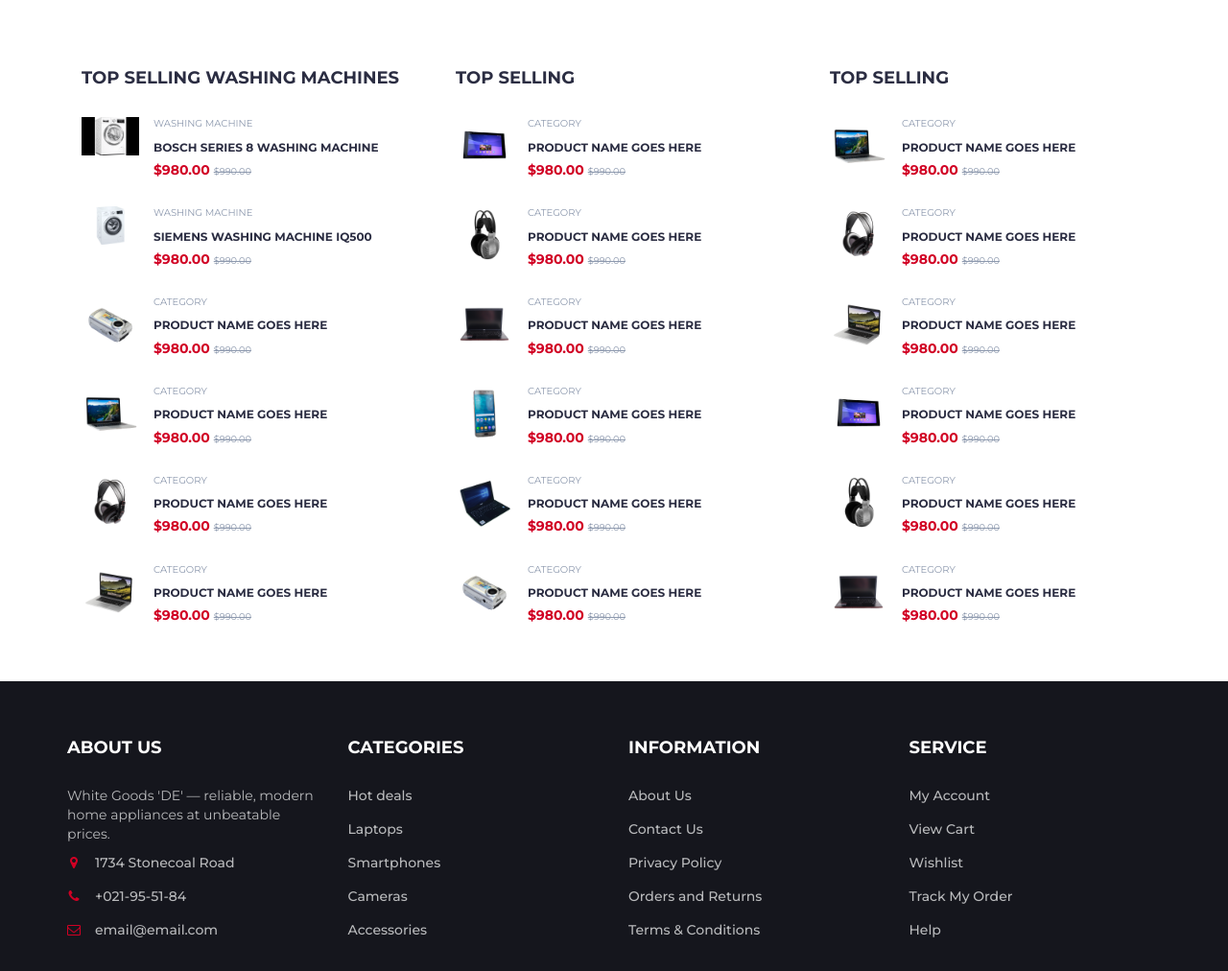
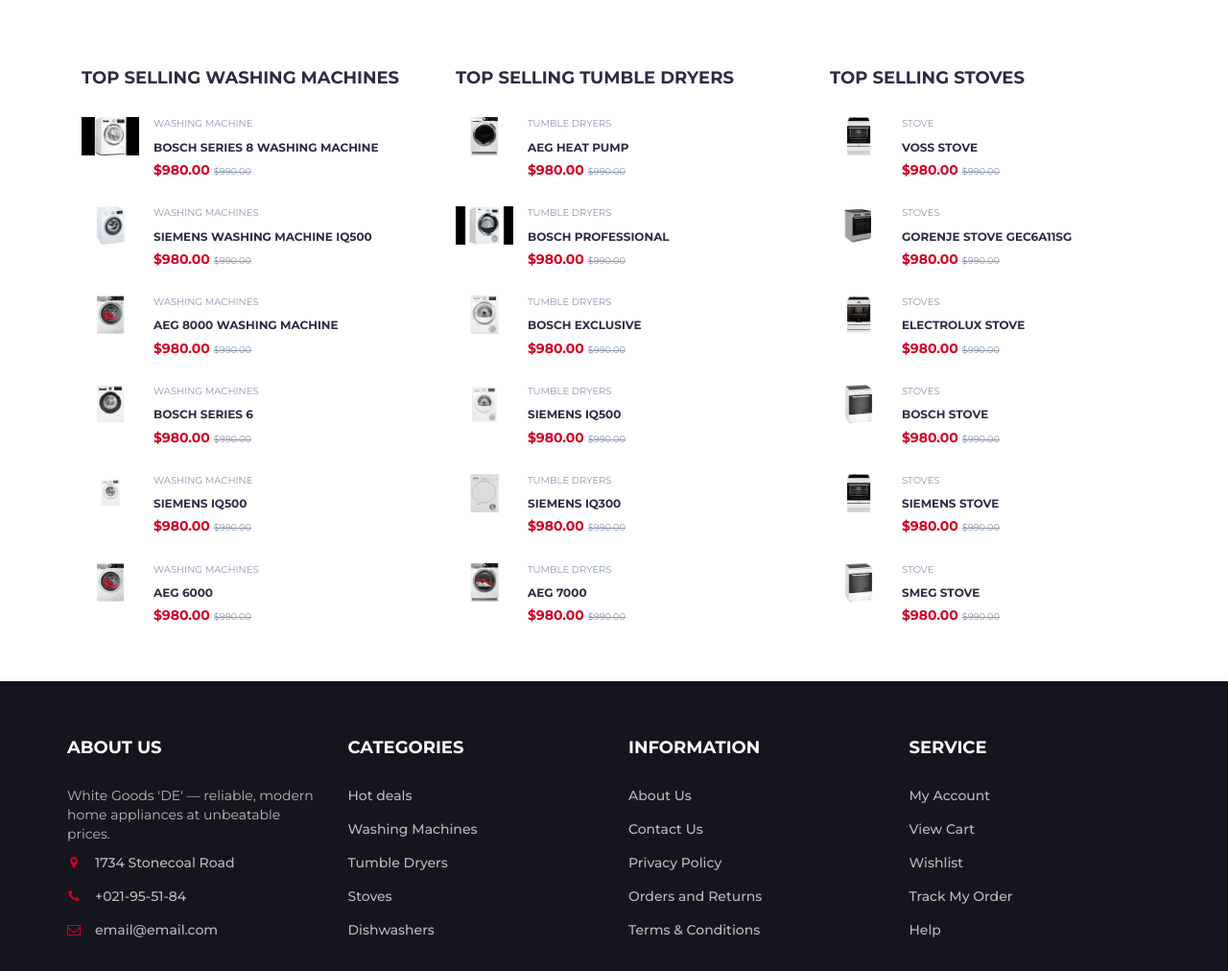
Before and after one commit to nedimsmajic/White-Goods-Webshop, a plain HTML site: page frontend/index.html in a window 1280 px wide. Shown: the part 1808-2820 px from the top of the page at 96% size. Drawn offline with Linux system fonts and the light colour scheme.

Commit message:
Milestone 1, Done

```diff
--- a/frontend/index.html
+++ b/frontend/index.html
@@ -222,10 +222,10 @@
 								<h3 class="footer-title">Categories</h3>
 								<ul class="footer-links">
 									<li><a href="#">Hot deals</a></li>
-									<li><a href="#">Laptops</a></li>
-									<li><a href="#">Smartphones</a></li>
-									<li><a href="#">Cameras</a></li>
-									<li><a href="#">Accessories</a></li>
+									<li><a href="#">Washing Machines</a></li>
+									<li><a href="#">Tumble Dryers</a></li>
+									<li><a href="#">Stoves</a></li>
+									<li><a href="#">Dishwashers</a></li>
 								</ul>
 							</div>
 						</div>
--- a/frontend/views/home.html
+++ b/frontend/views/home.html
@@ -352,7 +352,7 @@
 									<img src="./assets/img/siemens_washing_machine_iq500.png" alt="">
 								</div>
 								<div class="product-body">
-									<p class="product-category">Washing Machine</p>
+									<p class="product-category">Washing Machines</p>
 									<h3 class="product-name"><a href="#">Siemens Washing Machine iq500</a></h3>
 									<h4 class="product-price">$980.00 <del class="product-old-price">$990.00</del></h4>
 								</div>
@@ -362,11 +362,11 @@
 							<!-- product widget -->
 							<div class="product-widget">
 								<div class="product-img">
-									<img src="./assets/img/product09.png" alt="">
+									<img src="./assets/img/aeg_washing_machine_8000.png" alt="">
 								</div>
 								<div class="product-body">
-									<p class="product-category">Category</p>
-									<h3 class="product-name"><a href="#">product name goes here</a></h3>
+									<p class="product-category">Washing Machines</p>
+									<h3 class="product-name"><a href="#">AEG 8000 Washing Machine</a></h3>
 									<h4 class="product-price">$980.00 <del class="product-old-price">$990.00</del></h4>
 								</div>
 							</div>
@@ -377,11 +377,11 @@
 							<!-- product widget -->
 							<div class="product-widget">
 								<div class="product-img">
-									<img src="./assets/img/product01.png" alt="">
+									<img src="./assets/img/bosch_washing_machine_series6.png" alt="">
 								</div>
 								<div class="product-body">
-									<p class="product-category">Category</p>
-									<h3 class="product-name"><a href="#">product name goes here</a></h3>
+									<p class="product-category">Washing Machines</p>
+									<h3 class="product-name"><a href="#">Bosch Series 6 </a></h3>
 									<h4 class="product-price">$980.00 <del class="product-old-price">$990.00</del></h4>
 								</div>
 							</div>
@@ -390,11 +390,11 @@
 							<!-- product widget -->
 							<div class="product-widget">
 								<div class="product-img">
-									<img src="./assets/img/product02.png" alt="">
+									<img src="./assets/img/siemens_washing_machine_iq300.png" alt="">
 								</div>
 								<div class="product-body">
-									<p class="product-category">Category</p>
-									<h3 class="product-name"><a href="#">product name goes here</a></h3>
+									<p class="product-category">Washing Machine</p>
+									<h3 class="product-name"><a href="#">Siemens iq500</a></h3>
 									<h4 class="product-price">$980.00 <del class="product-old-price">$990.00</del></h4>
 								</div>
 							</div>
@@ -403,11 +403,11 @@
 							<!-- product widget -->
 							<div class="product-widget">
 								<div class="product-img">
-									<img src="./assets/img/product03.png" alt="">
+									<img src="./assets/img/aeg_washing_machine_6000.png" alt="">
 								</div>
 								<div class="product-body">
-									<p class="product-category">Category</p>
-									<h3 class="product-name"><a href="#">product name goes here</a></h3>
+									<p class="product-category">Washing Machines</p>
+									<h3 class="product-name"><a href="#">AEG 6000</a></h3>
 									<h4 class="product-price">$980.00 <del class="product-old-price">$990.00</del></h4>
 								</div>
 							</div>
@@ -418,7 +418,7 @@
 
 				<div class="col-md-4 col-xs-6">
 					<div class="section-title">
-						<h4 class="title">Top selling</h4>
+						<h4 class="title">Top selling Tumble Dryers</h4>
 						<div class="section-nav">
 							<div id="slick-nav-4" class="products-slick-nav"></div>
 						</div>
@@ -429,11 +429,11 @@
 							<!-- product widget -->
 							<div class="product-widget">
 								<div class="product-img">
-									<img src="./assets/img/product04.png" alt="">
+									<img src="./assets/img/aeg_dryer_heatpump1.png" alt="">
 								</div>
 								<div class="product-body">
-									<p class="product-category">Category</p>
-									<h3 class="product-name"><a href="#">product name goes here</a></h3>
+									<p class="product-category">Tumble Dryers</p>
+									<h3 class="product-name"><a href="#">AEG Heat Pump </a></h3>
 									<h4 class="product-price">$980.00 <del class="product-old-price">$990.00</del></h4>
 								</div>
 							</div>
@@ -442,11 +442,11 @@
 							<!-- product widget -->
 							<div class="product-widget">
 								<div class="product-img">
-									<img src="./assets/img/product05.png" alt="">
+									<img src="./assets/img/bosch_professional_dryer.png" alt="">
 								</div>
 								<div class="product-body">
-									<p class="product-category">Category</p>
-									<h3 class="product-name"><a href="#">product name goes here</a></h3>
+									<p class="product-category">Tumble Dryers</p>
+									<h3 class="product-name"><a href="#">Bosch Professional</a></h3>
 									<h4 class="product-price">$980.00 <del class="product-old-price">$990.00</del></h4>
 								</div>
 							</div>
@@ -455,11 +455,11 @@
 							<!-- product widget -->
 							<div class="product-widget">
 								<div class="product-img">
-									<img src="./assets/img/product06.png" alt="">
+									<img src="./assets/img/bosch_exclusiv_tumble_dryer.png" alt="">
 								</div>
 								<div class="product-body">
-									<p class="product-category">Category</p>
-									<h3 class="product-name"><a href="#">product name goes here</a></h3>
+									<p class="product-category">Tumble Dryers</p>
+									<h3 class="product-name"><a href="#">Bosch Exclusive</a></h3>
 									<h4 class="product-price">$980.00 <del class="product-old-price">$990.00</del></h4>
 								</div>
 							</div>
@@ -470,11 +470,11 @@
 							<!-- product widget -->
 							<div class="product-widget">
 								<div class="product-img">
-									<img src="./assets/img/product07.png" alt="">
+									<img src="./assets/img/siemens_tumble_dryer_iq500.png" alt="">
 								</div>
 								<div class="product-body">
-									<p class="product-category">Category</p>
-									<h3 class="product-name"><a href="#">product name goes here</a></h3>
+									<p class="product-category">Tumble Dryers</p>
+									<h3 class="product-name"><a href="#">Siemens iq500</a></h3>
 									<h4 class="product-price">$980.00 <del class="product-old-price">$990.00</del></h4>
 								</div>
 							</div>
@@ -483,11 +483,11 @@
 							<!-- product widget -->
 							<div class="product-widget">
 								<div class="product-img">
-									<img src="./assets/img/product08.png" alt="">
+									<img src="./assets/img/siemens_tumble_dryer_iq300.png" alt="">
 								</div>
 								<div class="product-body">
-									<p class="product-category">Category</p>
-									<h3 class="product-name"><a href="#">product name goes here</a></h3>
+									<p class="product-category">Tumble Dryers</p>
+									<h3 class="product-name"><a href="#">Siemens iq300</a></h3>
 									<h4 class="product-price">$980.00 <del class="product-old-price">$990.00</del></h4>
 								</div>
 							</div>
@@ -496,11 +496,11 @@
 							<!-- product widget -->
 							<div class="product-widget">
 								<div class="product-img">
-									<img src="./assets/img/product09.png" alt="">
+									<img src="./assets/img/aeg_tumble_dryer_7000.png" alt="">
 								</div>
 								<div class="product-body">
-									<p class="product-category">Category</p>
-									<h3 class="product-name"><a href="#">product name goes here</a></h3>
+									<p class="product-category">Tumble Dryers</p>
+									<h3 class="product-name"><a href="#">AEG 7000</a></h3>
 									<h4 class="product-price">$980.00 <del class="product-old-price">$990.00</del></h4>
 								</div>
 							</div>
@@ -513,7 +513,7 @@
 
 				<div class="col-md-4 col-xs-6">
 					<div class="section-title">
-						<h4 class="title">Top selling</h4>
+						<h4 class="title">Top Selling Stoves</h4>
 						<div class="section-nav">
 							<div id="slick-nav-5" class="products-slick-nav"></div>
 						</div>
@@ -524,11 +524,11 @@
 							<!-- product widget -->
 							<div class="product-widget">
 								<div class="product-img">
-									<img src="./assets/img/product01.png" alt="">
+									<img src="./assets/img/voss_stove.png" alt="">
 								</div>
 								<div class="product-body">
-									<p class="product-category">Category</p>
-									<h3 class="product-name"><a href="#">product name goes here</a></h3>
+									<p class="product-category">Stove</p>
+									<h3 class="product-name"><a href="#">Voss Stove</a></h3>
 									<h4 class="product-price">$980.00 <del class="product-old-price">$990.00</del></h4>
 								</div>
 							</div>
@@ -537,11 +537,11 @@
 							<!-- product widget -->
 							<div class="product-widget">
 								<div class="product-img">
-									<img src="./assets/img/product02.png" alt="">
+									<img src="./assets/img/gorenje_electric_stove1.png" alt="">
 								</div>
 								<div class="product-body">
-									<p class="product-category">Category</p>
-									<h3 class="product-name"><a href="#">product name goes here</a></h3>
+									<p class="product-category">Stoves</p>
+									<h3 class="product-name"><a href="#">Gorenje Stove GEC6A11SG </a></h3>
 									<h4 class="product-price">$980.00 <del class="product-old-price">$990.00</del></h4>
 								</div>
 							</div>
@@ -550,11 +550,11 @@
 							<!-- product widget -->
 							<div class="product-widget">
 								<div class="product-img">
-									<img src="./assets/img/product03.png" alt="">
+									<img src="./assets/img/electrolux_stove.png" alt="">
 								</div>
 								<div class="product-body">
-									<p class="product-category">Category</p>
-									<h3 class="product-name"><a href="#">product name goes here</a></h3>
+									<p class="product-category">Stoves</p>
+									<h3 class="product-name"><a href="#">Electrolux Stove</a></h3>
 									<h4 class="product-price">$980.00 <del class="product-old-price">$990.00</del></h4>
 								</div>
 							</div>
@@ -565,11 +565,11 @@
 							<!-- product widget -->
 							<div class="product-widget">
 								<div class="product-img">
-									<img src="./assets/img/product04.png" alt="">
+									<img src="./assets/img/bosch_electric_stove.png" alt="">
 								</div>
 								<div class="product-body">
-									<p class="product-category">Category</p>
-									<h3 class="product-name"><a href="#">product name goes here</a></h3>
+									<p class="product-category">Stoves</p>
+									<h3 class="product-name"><a href="#">Bosch Stove</a></h3>
 									<h4 class="product-price">$980.00 <del class="product-old-price">$990.00</del></h4>
 								</div>
 							</div>
@@ -578,11 +578,11 @@
 							<!-- product widget -->
 							<div class="product-widget">
 								<div class="product-img">
-									<img src="./assets/img/product05.png" alt="">
+									<img src="./assets/img/voss_stove.png" alt="">
 								</div>
 								<div class="product-body">
-									<p class="product-category">Category</p>
-									<h3 class="product-name"><a href="#">product name goes here</a></h3>
+									<p class="product-category">Stoves</p>
+									<h3 class="product-name"><a href="#">Siemens Stove</a></h3>
 									<h4 class="product-price">$980.00 <del class="product-old-price">$990.00</del></h4>
 								</div>
 							</div>
@@ -591,11 +591,11 @@
 							<!-- product widget -->
 							<div class="product-widget">
 								<div class="product-img">
-									<img src="./assets/img/product06.png" alt="">
+									<img src="./assets/img/bosch_electric_stove.png" alt="">
 								</div>
 								<div class="product-body">
-									<p class="product-category">Category</p>
-									<h3 class="product-name"><a href="#">product name goes here</a></h3>
+									<p class="product-category">Stove</p>
+									<h3 class="product-name"><a href="#">Smeg Stove</a></h3>
 									<h4 class="product-price">$980.00 <del class="product-old-price">$990.00</del></h4>
 								</div>
 							</div>
```
Also changed, not shown: frontend/views/about.html (+5 -0 lines), frontend/views/products.html (+51 -94 lines), frontend/assets/img/aeg_tumble_dryer_7000.png (added), frontend/assets/img/aeg_washing_machine_6000.png (added), frontend/assets/img/aeg_washing_machine_8000.png (added), frontend/assets/img/bosch_electric_stove.png (added), frontend/assets/img/bosch_exclusiv_tumble_dryer.png (added), frontend/assets/img/bosch_washing_machine_series6.png (added), frontend/assets/img/electrolux_stove.png (added), frontend/assets/img/siemens_tumble_dryer_iq300.png (added), frontend/assets/img/siemens_tumble_dryer_iq500.png (added), frontend/assets/img/siemens_washing_machine_iq300.png (added), milestone1_erd.jpg (added), 2 other files.
